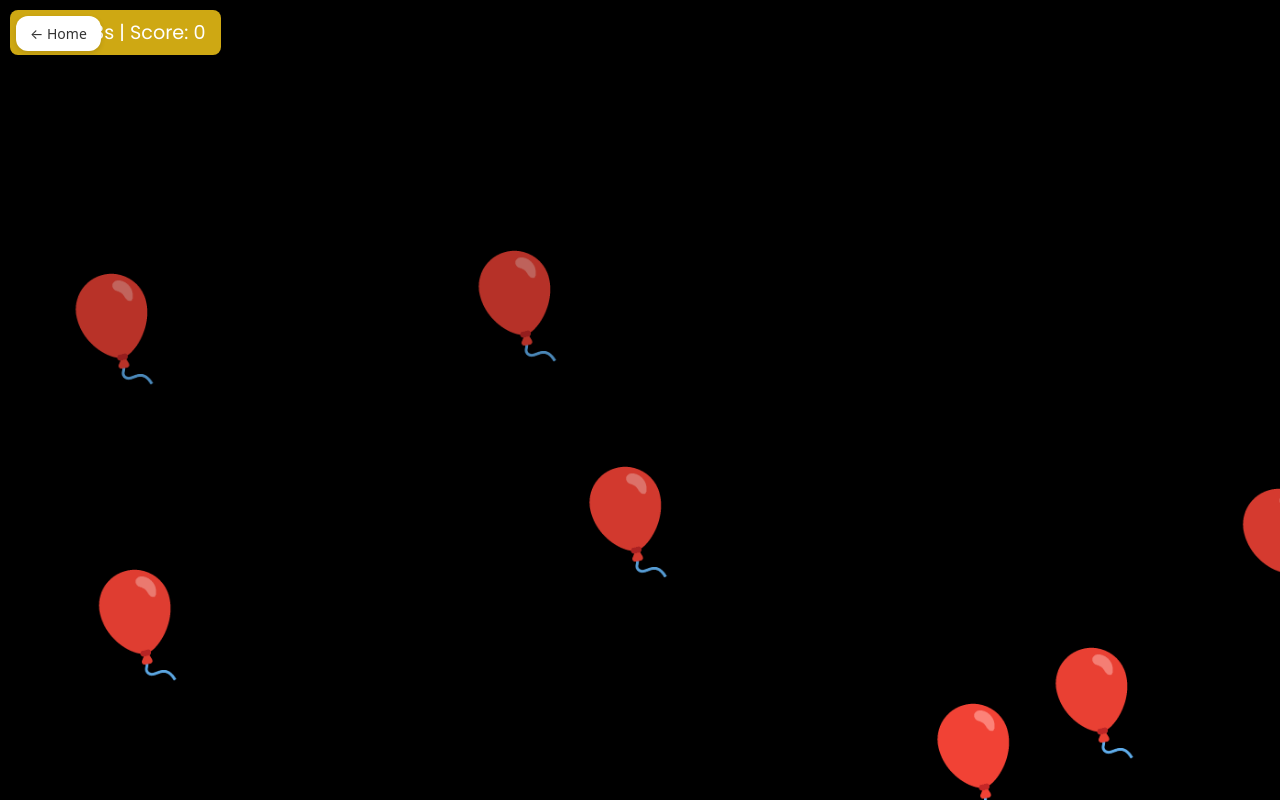
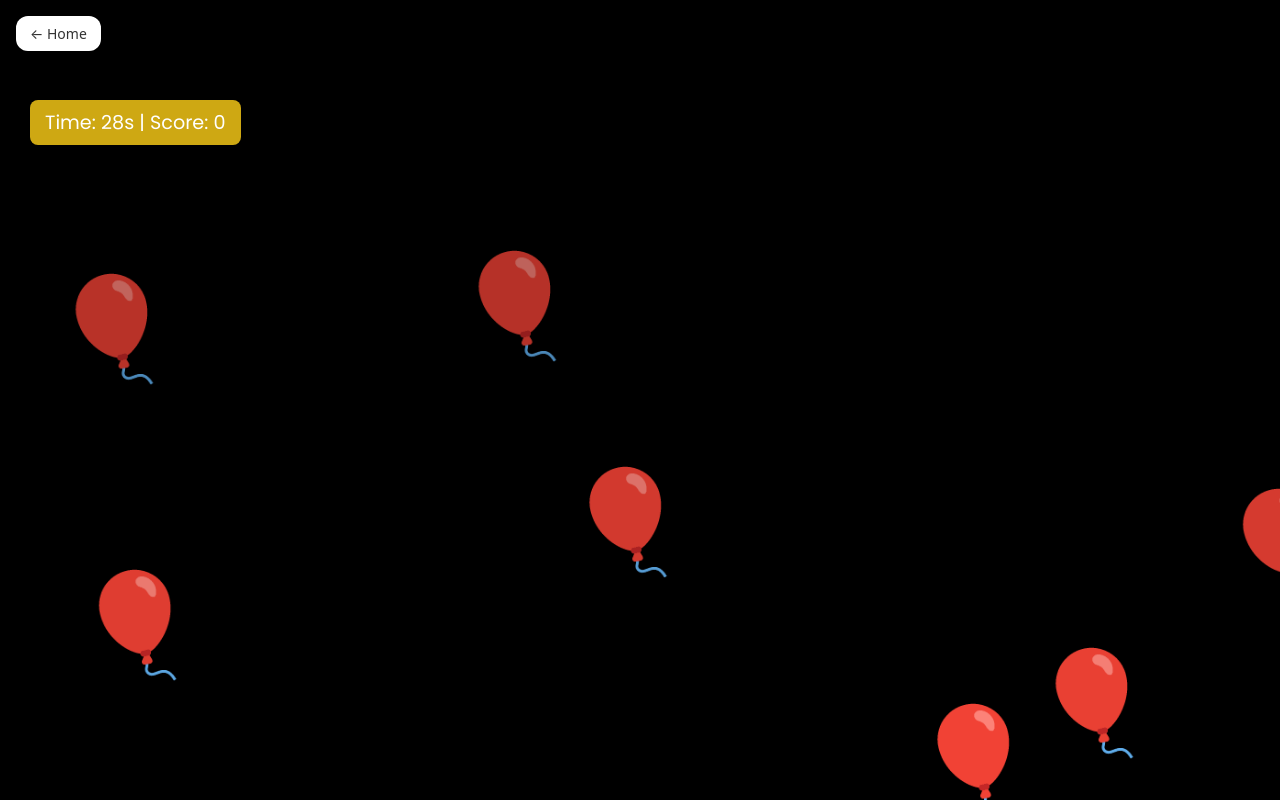
Before and after one commit to YitongHuGpm20/YitongFrontendPlayground, a plain HTML site: page BalloonPop/BalloonPop.html in a window 1280 px wide. Both pictures are taken after a click on the button "Start Game". Drawn offline with Linux system fonts and the light colour scheme.

Commit message:
BalloonPop: fixed the scoreboard postion

```diff
--- a/BalloonPop/BalloonPop.css
+++ b/BalloonPop/BalloonPop.css
@@ -58,8 +58,8 @@ body {
 /* ==== Scoreboard ==== */
 #scoreboard {
   position: absolute;
-  top: 10px;
-  left: 10px;
+  top: 100px;
+  left: 30px;
   font-size: 1.2rem;
   background-color: #cea813;
   color: #ffffff;
--- a/BalloonPop/BalloonPop.html
+++ b/BalloonPop/BalloonPop.html
@@ -13,17 +13,20 @@
     <link href="https://fonts.googleapis.com/css2?family=Poppins:wght@400;600&display=swap" rel="stylesheet"/>
   </head>
   <body>
+    <!-- ==== Start Screen ==== -->
     <div id="start-screen">
       <h1>🎈Balloon Pop🎈</h1>
       <button id="start-btn">Start Game</button>
     </div>
 
+    <!-- ==== Game Screen ==== -->
     <div id="scoreboard" style="display: none">
-      Time: <span id="time">30</span>s | Score: <span id="score">0</span>
+      Time: <span id="time">0</span>s | Score: <span id="score">0</span>
     </div>
 
     <div id="balloon-container"></div>
 
+    <!-- ==== End Screen ==== -->
     <div id="end-screen" style="display: none">
       <h1>Game Over!</h1>
       <p>Your Score: <span id="final-score"></span></p>
--- a/BalloonPop/BalloonPop.js
+++ b/BalloonPop/BalloonPop.js
@@ -24,7 +24,7 @@ function createBalloon() {
   balloon.classList.add("balloon");
   balloon.textContent = "🎈";
   balloon.style.left = Math.random() * (window.innerWidth - 50) + "px"; // random x
-  balloon.style.animationDuration = Math.random() * 3 + 4 + "s"; // random duration
+  balloon.style.animationDuration = Math.random() * 3 + 4 + "s"; // random speed
 
   // Click to pop
   balloon.addEventListener("click", () => {
@@ -33,7 +33,7 @@ function createBalloon() {
     scoreDisplay.textContent = score;
   });
 
-  // Time out and disappear
+  // Reached the top of the screen
   balloon.addEventListener("animationend", () => {
     balloon.remove();
   });
@@ -46,7 +46,7 @@ function startGame() {
   scoreboard.style.display = "block";
   gameRunning = true;
 
-  //Start spawning balloon
+  //Start spawning balloon every 0.4s
   gameInterval = setInterval(createBalloon, 400);
 
   //Start countdown timer
```
